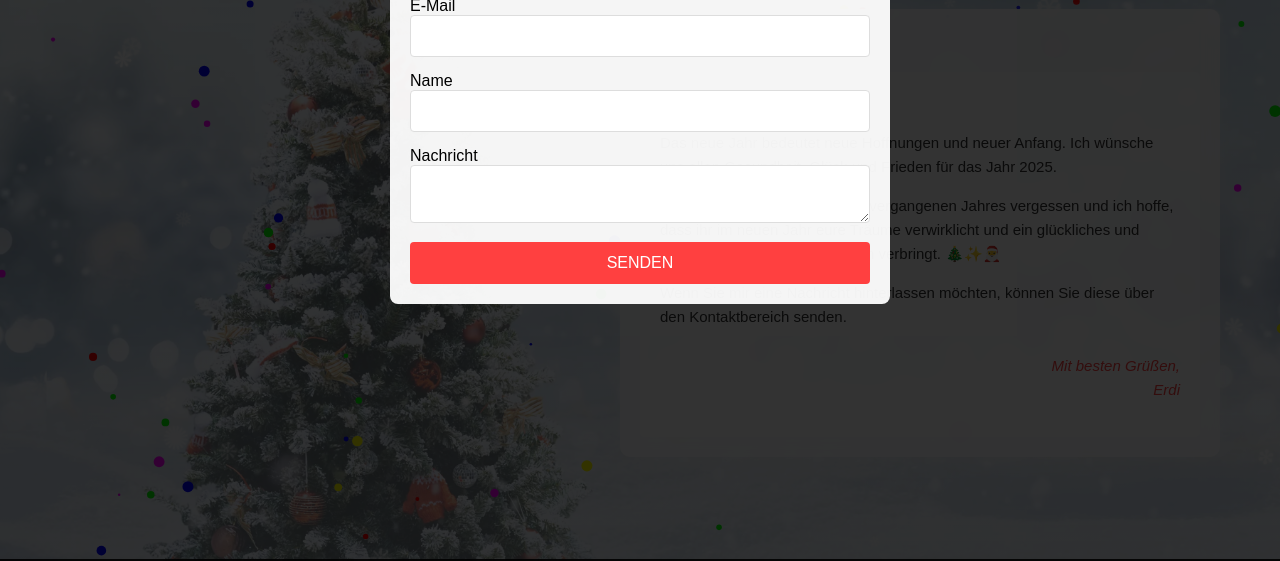
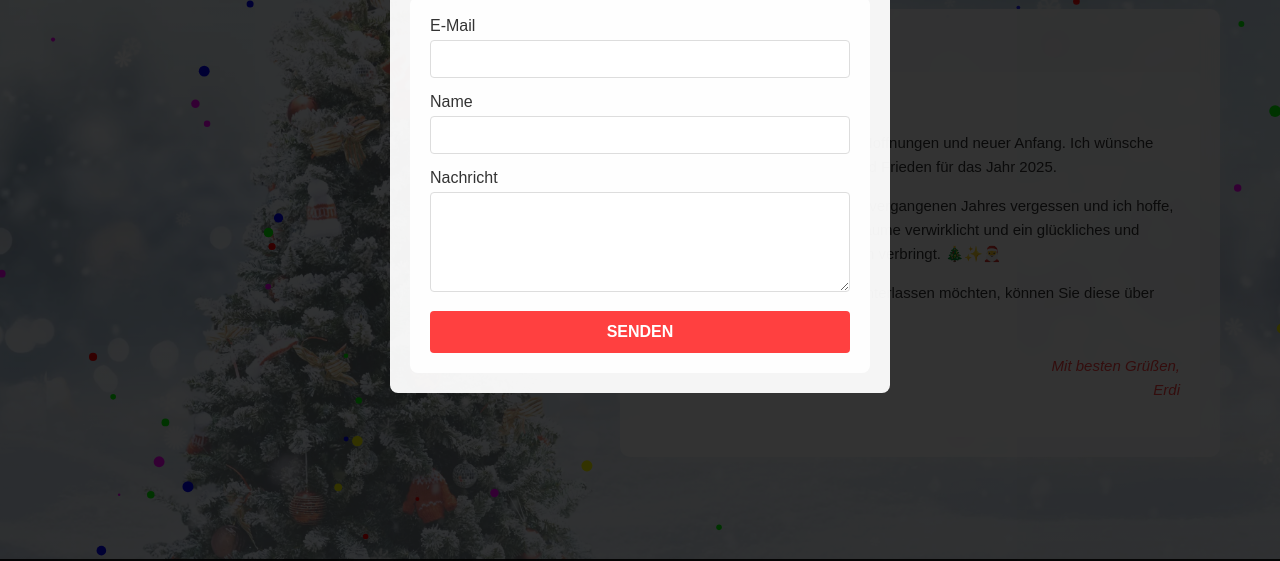
Before and after one commit to erdiisbht/2025, a plain HTML site: page index.html in a window 1280 px wide. Both pictures are taken after a click on the button "Kontakt". Shown: the part 173-734 px from the top of the page. Drawn offline with Linux system fonts and the light colour scheme.

Commit message:
style.css

```diff
--- a/style.css
+++ b/style.css
@@ -431,3 +431,74 @@ canvas {
         height: 60px;
     }
 }
+
+.contact-form-container {
+    width: 100%;
+    max-width: 500px;
+    margin: 0 auto;
+}
+
+.contact-form {
+    background: rgba(255, 255, 255, 0.95);
+    padding: 20px;
+    border-radius: 8px;
+}
+
+.form-group {
+    margin-bottom: 15px;
+}
+
+.form-group label {
+    display: block;
+    margin-bottom: 5px;
+    color: #333;
+    font-weight: 500;
+}
+
+.form-group input,
+.form-group textarea {
+    width: 100%;
+    padding: 10px;
+    border: 1px solid #ddd;
+    border-radius: 4px;
+    font-size: 14px;
+}
+
+.form-group textarea {
+    height: 100px;
+    resize: vertical;
+}
+
+button[type="submit"] {
+    width: 100%;
+    padding: 12px;
+    background: #ff4040;
+    color: white;
+    border: none;
+    border-radius: 4px;
+    font-size: 16px;
+    cursor: pointer;
+    transition: background 0.3s;
+}
+
+button[type="submit"]:hover {
+    background: #ff6060;
+}
+
+.submit-btn {
+    width: 100%;
+    padding: 12px;
+    background: #ff4040;
+    color: white;
+    border: none;
+    border-radius: 4px;
+    font-size: 16px;
+    font-weight: bold;
+    cursor: pointer;
+    transition: background 0.3s;
+    text-transform: uppercase;
+}
+
+.submit-btn:hover {
+    background: #ff6060;
+}
```
